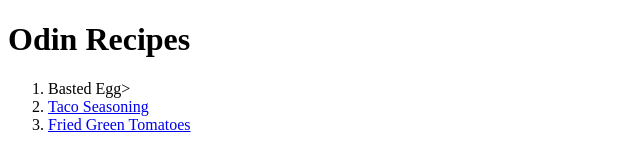
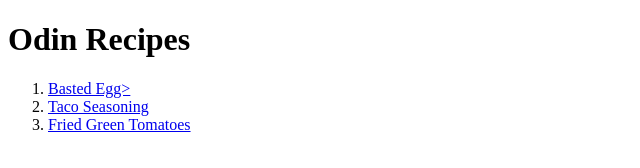
Before and after one commit to choiaudrey/odin-recipes, a plain HTML site: page index.html in a window 1280 px wide. Shown: the whole page, without its empty margins (0-640 px from the left). Drawn offline with Linux system fonts and the light colour scheme.

Commit message:
Fixed index.html description text for link to basted-egg.html

```diff
--- a/index.html
+++ b/index.html
@@ -9,7 +9,7 @@
 <body>
     <h1>Odin Recipes</h1>
     <ol>
-        <li><a href="./recipes/basted-egg.html"></a>Basted Egg></a></li>
+        <li><a href="./recipes/basted-egg.html">Basted Egg></a></li>
         <li><a href="./recipes/taco-seasoning.html"">Taco Seasoning</a></li>
         <li><a href="./recipes/fried-green-tomatoes.html">Fried Green Tomatoes</a></li>
 </body>
```
